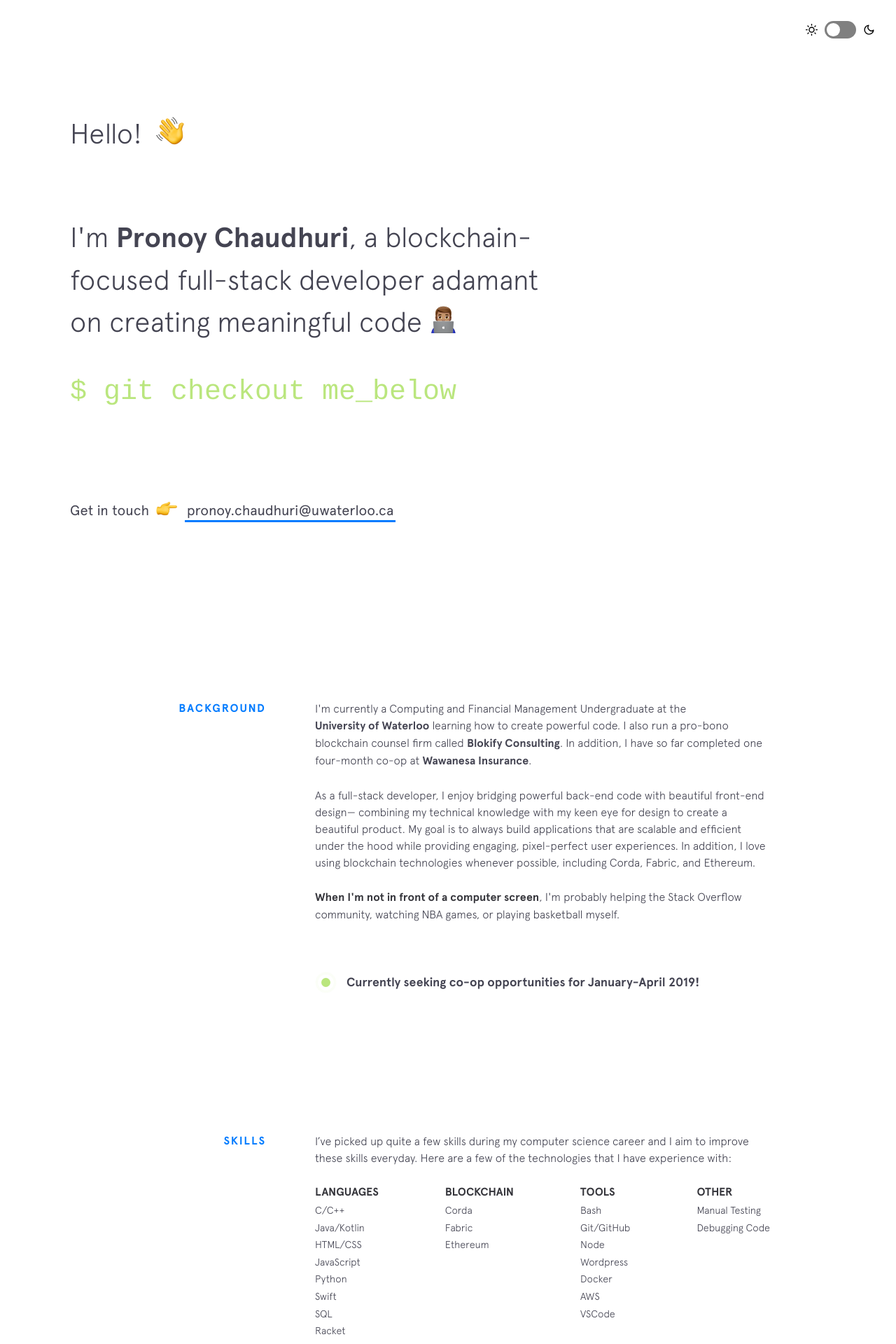
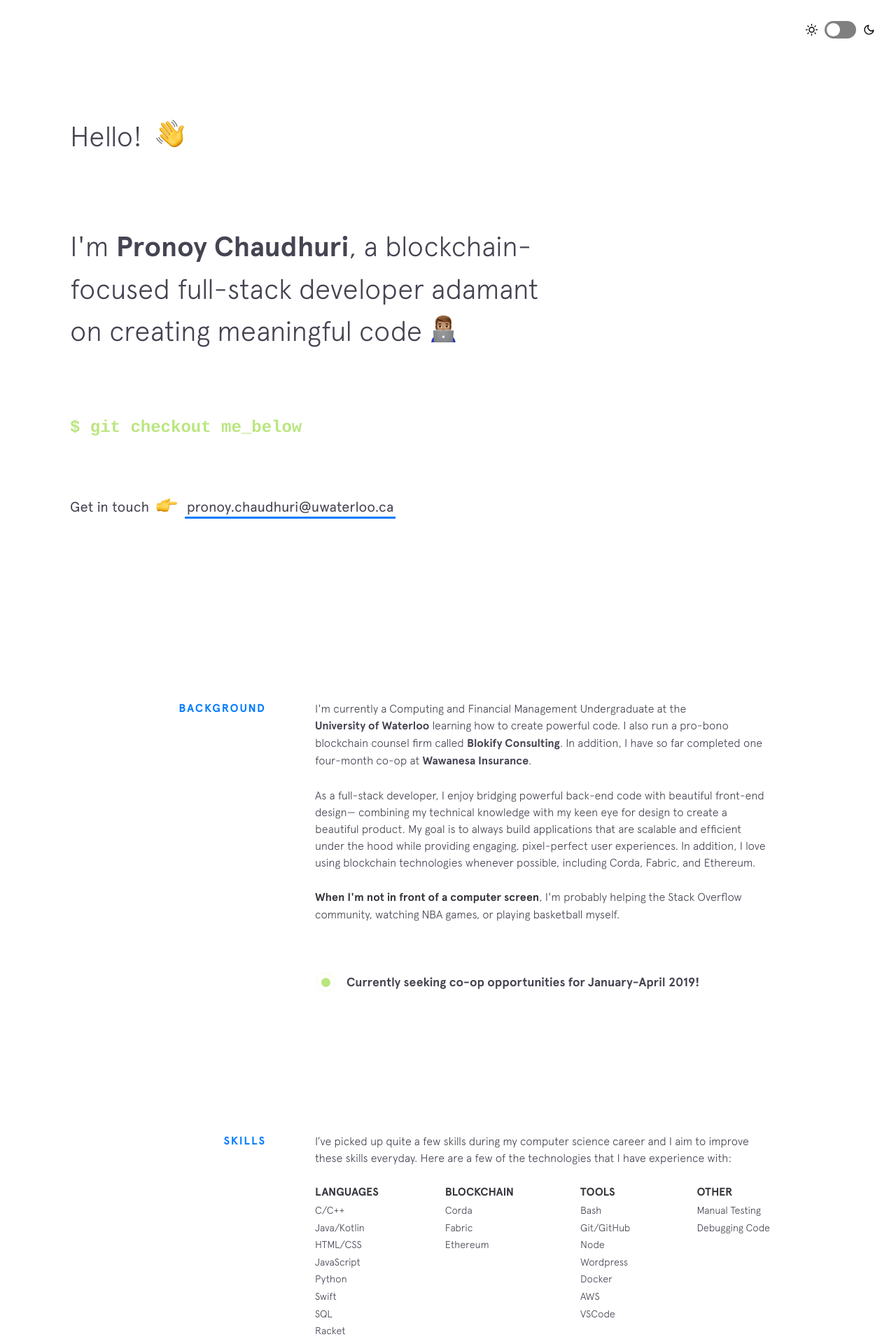
Before and after one commit to PronoyC/pronoyc.github.io, a Jekyll site: the page built from index.html, in a window 1280 px wide. Shown: the top 1920 px of the page at 70% size. Built offline with Jekyll 4.4.1, drawn with Linux system fonts in a browser that asks for light colours; nearby versions of some CDN libraries.

Commit message:
Update intro.html

```diff
--- a/_includes/intro.html
+++ b/_includes/intro.html
@@ -6,7 +6,7 @@
   <h2 class="intro__tagline">I'm
     <span class="name">Pronoy Chaudhuri</span>, a blockchain-focused full-stack developer adamant on creating meaningful code
     <span class="emoji technologist"></span>
-    <p style="font-family:courier;color:#bae67e;"> $ git checkout me_below <div class="cursor"> </div></p>
+    <h2 style="font-family:courier;color:#bae67e;"> $ git checkout me_below</h2>
   </h2>
 
   <h3 class="intro__contact">
```
